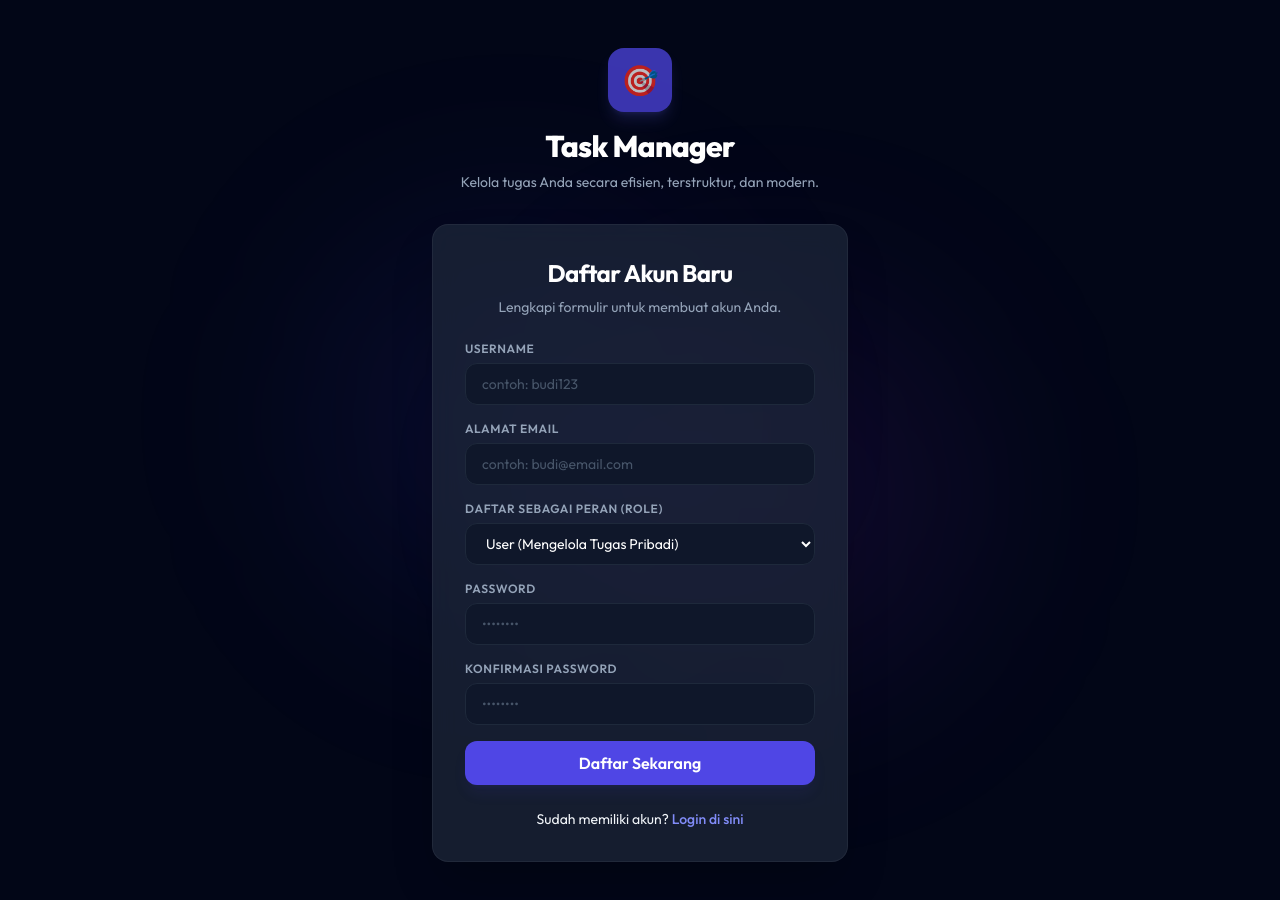
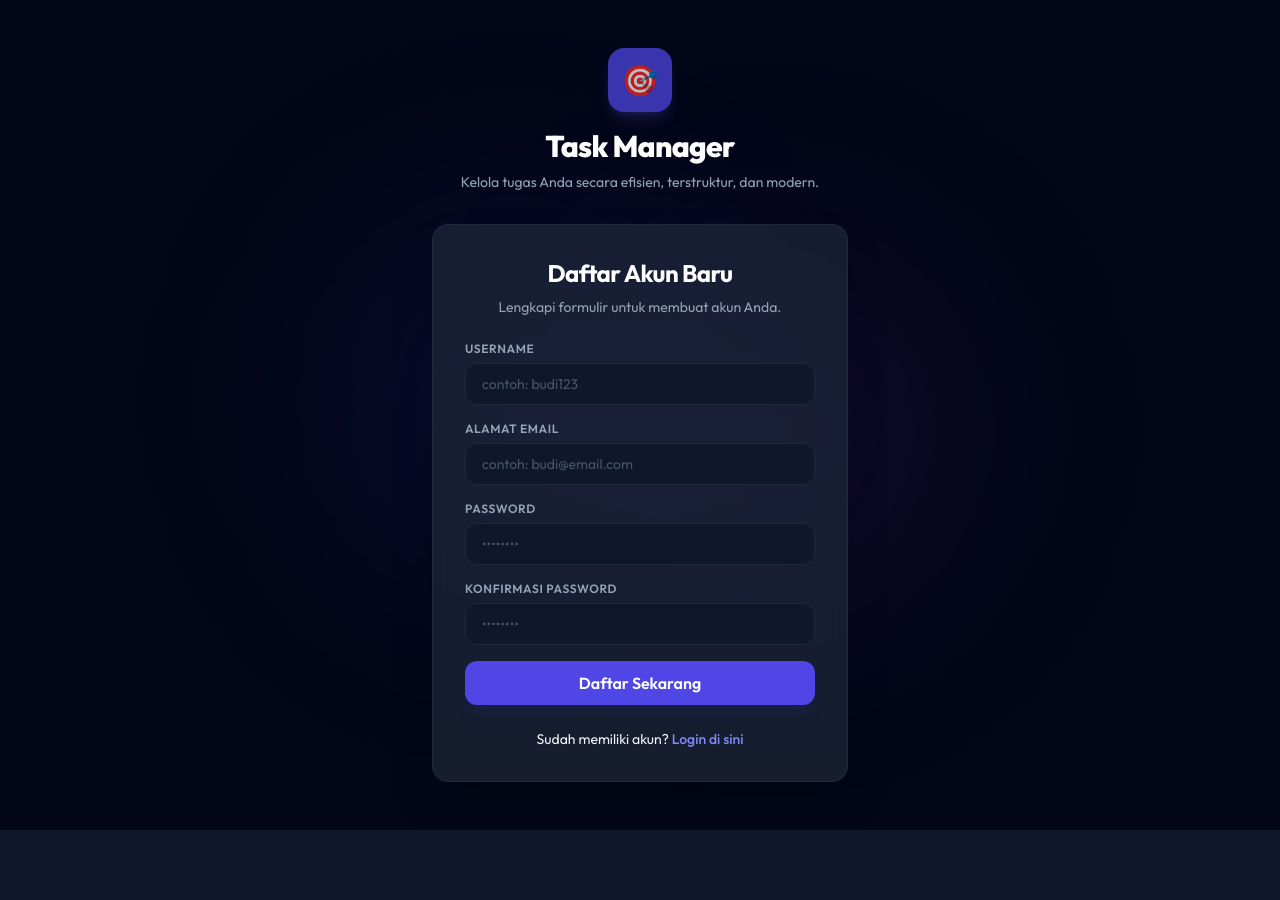
Before and after one commit to salwahgamar/Task-Management-Tugas, a React (Vite) app in the folder frontend/: page /register in a window 1280 px wide. Shown: the top 900 px of the page. After the commit the page ends 830 px from the top, so only its background shows below. Built offline with nearby package versions, Linux system fonts and the light colour scheme.

Commit message:
Remove role selection from Register component

```diff
--- a/frontend/src/pages/Register.jsx
+++ b/frontend/src/pages/Register.jsx
@@ -119,23 +119,6 @@ const Register = () => {
           )}
         </div>
 
-        {/* Role (Wajib untuk skenario Admin/User) */}
-        <div>
-          <label htmlFor="role" className="block text-xs font-semibold text-slate-400 uppercase tracking-wider mb-1.5">
-            Daftar Sebagai Peran (Role)
-          </label>
-          <select
-            id="role"
-            name="role"
-            value={formData.role}
-            onChange={handleChange}
-            className="w-full bg-slate-900 border border-slate-800 rounded-xl px-4 py-2.5 text-white focus:outline-none focus:ring-4 focus:ring-indigo-500/20 focus:border-indigo-500 transition-all text-sm"
-          >
-            <option value="user">User (Mengelola Tugas Pribadi)</option>
-            <option value="admin">Admin (Akses Semua Tugas User)</option>
-          </select>
-        </div>
-
         {/* Password */}
         <div>
           <label htmlFor="password" className="block text-xs font-semibold text-slate-400 uppercase tracking-wider mb-1.5">
```
